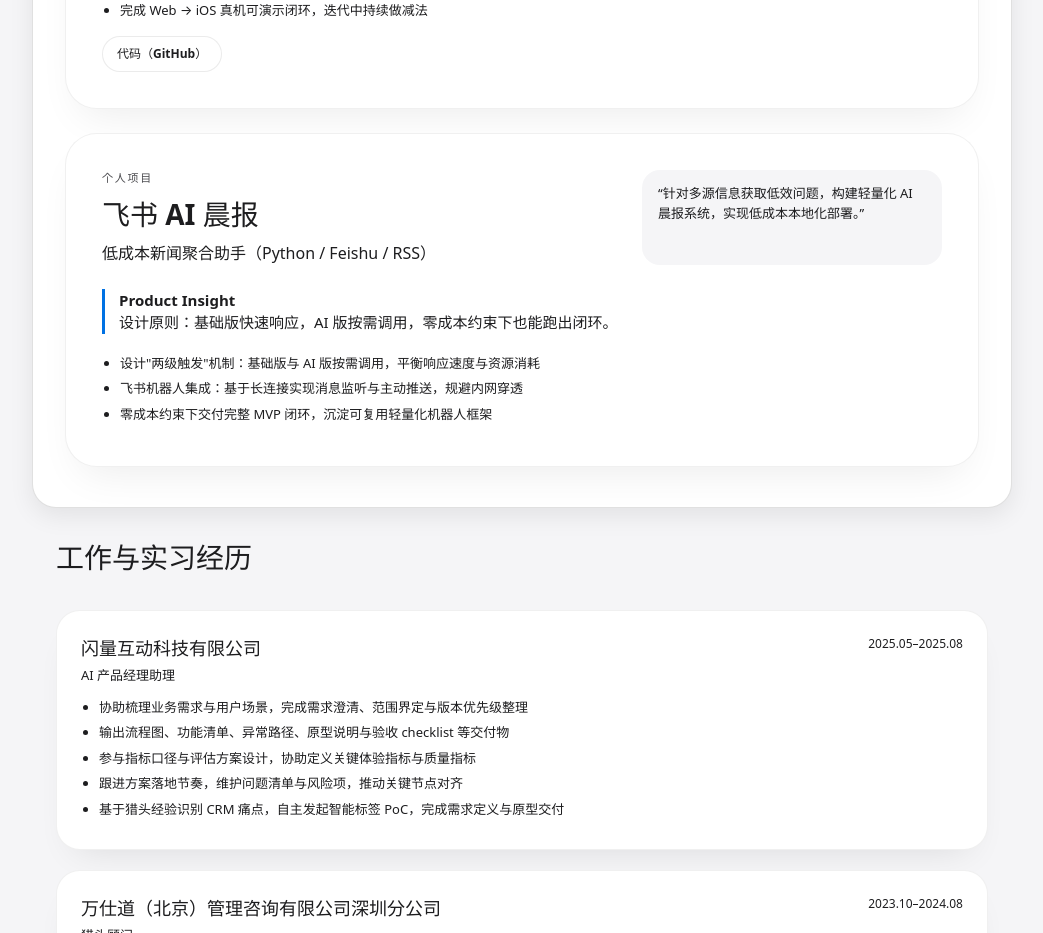
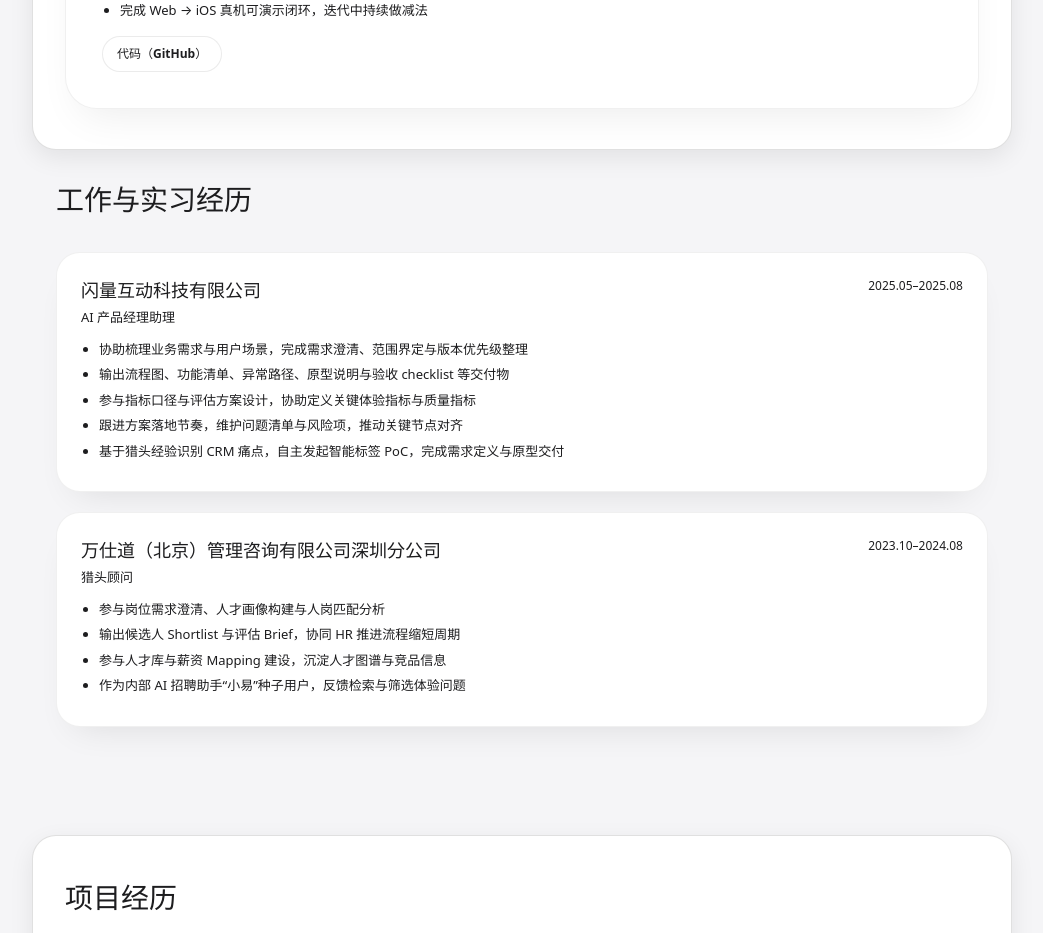
Before and after one commit to bobbyceng/bobbyceng-xiangan-portfolio, a React (Vite) app: page / in a window 1280 px wide. Shown: the part 1940-2873 px from the top of the page, without its empty margins (118-1161 px from the left). Built offline with nearby package versions, Linux system fonts and the light colour scheme.

Commit message:
chore(portfolio): remove Feishu AI Morning Brief
不再迭代该项目，从个人项目展示中撤下，避免面试被问到原理时无法应答。

```diff
--- a/src/content.js
+++ b/src/content.js
@@ -222,35 +222,6 @@ const content = {
           },
         ],
       },
-      {
-        key: 'feishu-morning-brief',
-        title: { cn: '飞书 AI 晨报', en: 'Feishu AI Morning Brief' },
-        subtitle: {
-          cn: '低成本新闻聚合助手（Python / Feishu / RSS）',
-          en: 'Low-cost news aggregation bot (Python / Feishu / RSS)',
-        },
-        desc: {
-          cn: '针对多源信息获取低效问题，构建轻量化 AI 晨报系统，实现低成本本地化部署。',
-          en: 'A lightweight AI morning-brief system addressing fragmented news sources via low-cost local deployment.',
-        },
-        insight: {
-          cn: '设计原则：基础版快速响应，AI 版按需调用，零成本约束下也能跑出闭环。',
-          en: 'Design principle: basic mode for speed, AI mode on demand — full loop under zero-budget constraints.',
-        },
-        bullets: {
-          cn: [
-            '设计"两级触发"机制：基础版与 AI 版按需调用，平衡响应速度与资源消耗',
-            '飞书机器人集成：基于长连接实现消息监听与主动推送，规避内网穿透',
-            '零成本约束下交付完整 MVP 闭环，沉淀可复用轻量化机器人框架',
-          ],
-          en: [
-            'Two-tier trigger: basic vs AI mode invoked on demand, balancing speed and cost',
-            'Feishu bot integration: long-connection message listening and push, no NAT traversal needed',
-            'Delivered full MVP loop under zero-budget constraints, with reusable bot framework',
-          ],
-        },
-        links: [],
-      },
     ],
     experience: [
       {
```
